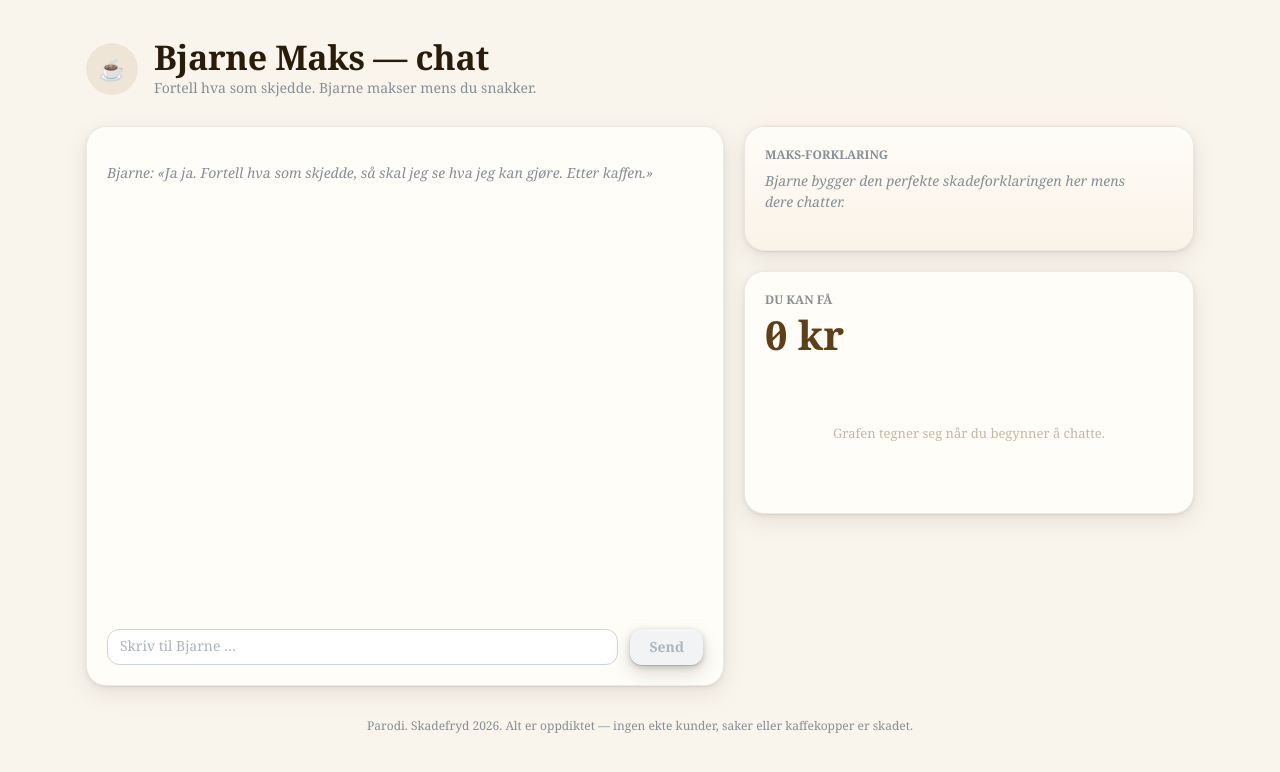
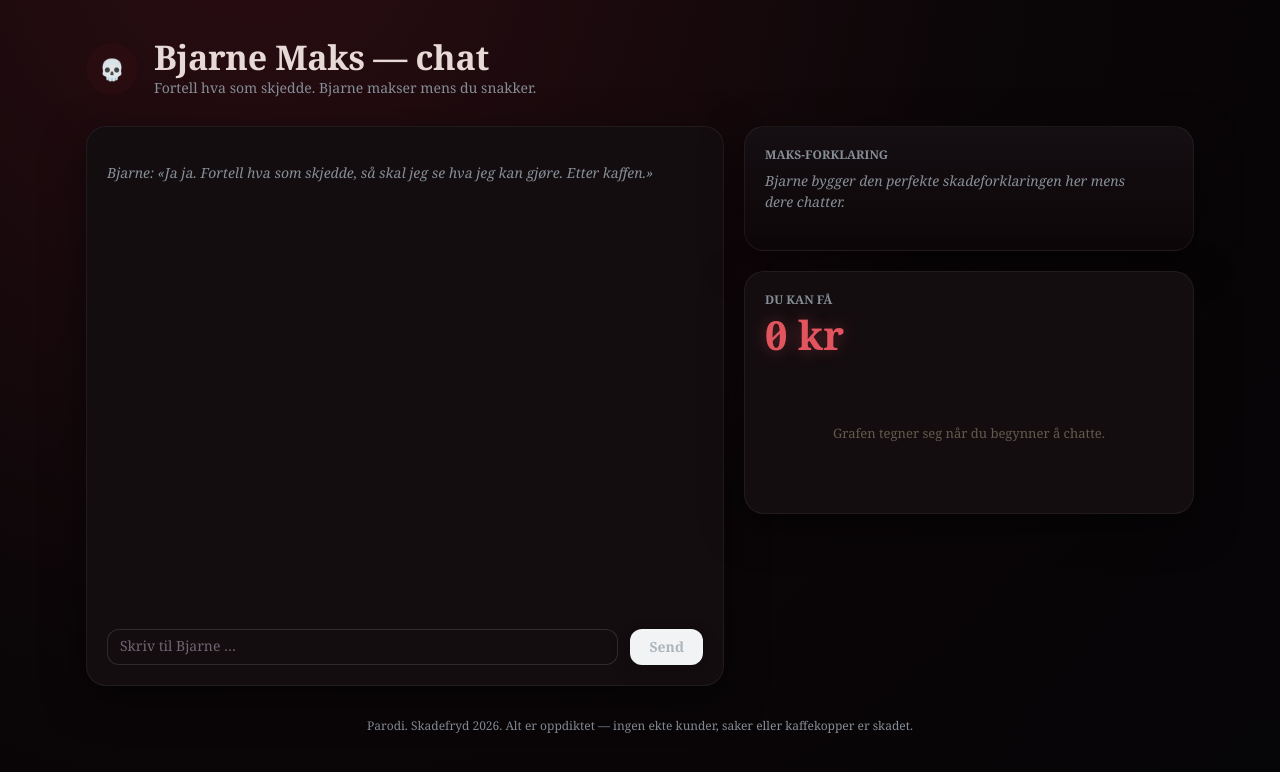
Before and after one commit to skadefryd26/lag7, a React (Vite) app in the folder frontend/: page / in a window 1280 px wide. Shown: the top 772 px of the page. Built offline with nearby package versions, Linux system fonts and the light colour scheme.

Commit message:
feat: valgknapper med beloep og renere chat design

```diff
--- a/frontend/package.json
+++ b/frontend/package.json
@@ -21,6 +21,7 @@
     "@types/react": "^18.3.11",
     "@types/react-dom": "^18.3.0",
     "@vitejs/plugin-react": "^4.3.2",
+    "playwright-core": "1.63.0",
     "typescript": "^5.6.2",
     "vite": "^5.4.8"
   }
--- a/frontend/src/features/chat/BelopGraf.tsx
+++ b/frontend/src/features/chat/BelopGraf.tsx
@@ -80,7 +80,7 @@ export function BelopGraf({ verdier, bredde = 320, hoyde = 120 }: Props) {
         cy={siste.y}
         r={5}
         fill={farge}
-        stroke="#fffdf8"
+        stroke="#140d10"
         strokeWidth={2}
       />
     </svg>
--- a/frontend/src/features/chat/ChatPage.tsx
+++ b/frontend/src/features/chat/ChatPage.tsx
@@ -7,7 +7,9 @@ import {
   Container,
   Grid,
   Group,
+  MantineProvider,
   ScrollArea,
+  type MantineColorsTuple,
   Stack,
   Text,
   Textarea,
@@ -25,6 +27,20 @@ const kr = new Intl.NumberFormat("no-NO", {
   currency: "NOK",
   maximumFractionDigits: 0,
 });
+
+// Luguber fargepalett — mørk, bleik og litt blodig. Brukes bare på denne siden.
+const blood: MantineColorsTuple = [
+  "#f4dfe0",
+  "#e3b4b7",
+  "#d18a8e",
+  "#bd6165",
+  "#a53a3f",
+  "#8a262c",
+  "#701b21",
+  "#570f14",
+  "#3c070b",
+  "#220204",
+];
 
 // Et "drastisk" hopp: over 40 000 kr eller mer enn 25 % opp.
 function erStortHopp(delta: number, forrige: number): boolean {
@@ -85,15 +101,34 @@ export function ChatPage() {
   }
 
   return (
-    <Box style={{ position: "relative", minHeight: "100vh" }}>
+    <MantineProvider
+      forceColorScheme="dark"
+      theme={{ colors: { blood }, primaryColor: "blood", primaryShade: 6 }}
+    >
+      <Box
+        style={{
+          position: "relative",
+          minHeight: "100vh",
+          background:
+            "radial-gradient(circle at 20% -10%, #2a0d12 0%, #0b0608 55%, #050406 100%)",
+        }}
+      >
         <PengeRegn aktiv={regn} />
         <Container size="lg" py={40}>
           <Group gap="md" align="center" mb={28}>
-          <Avatar radius="xl" size={52} color="coffee" style={{ fontSize: 24 }}>
-            ☕
+            <Avatar
+              radius="xl"
+              size={52}
+              color="blood"
+              style={{ fontSize: 24 }}
+            >
+              💀
             </Avatar>
             <div>
-            <Title order={1} style={{ fontSize: 34, lineHeight: 1.05 }}>
+              <Title
+                order={1}
+                style={{ fontSize: 34, lineHeight: 1.05, color: "#e7d9d6" }}
+              >
                 Bjarne Maks — chat
               </Title>
               <Text c="dimmed" size="sm" mt={2}>
@@ -110,9 +145,9 @@ export function ChatPage() {
               radius={20}
               p="lg"
               style={{
-                background: "#fffdf8",
-                boxShadow: "var(--shadow-md)",
-                borderColor: "rgba(20,12,4,0.08)",
+                background: "#140d10",
+                boxShadow: "0 12px 40px rgba(0,0,0,0.55)",
+                borderColor: "rgba(255,255,255,0.06)",
                 display: "flex",
                 flexDirection: "column",
                 height: 560,
@@ -147,7 +182,7 @@ export function ChatPage() {
                 </Stack>
               </ScrollArea>
 
-              <Group gap="sm" mt="md" align="flex-end">
+              <Group gap="sm" mt="md" align="flex-end" className="chat-luguber-inputrow">
                 <Textarea
                   style={{ flex: 1 }}
                   placeholder="Skriv til Bjarne …"
@@ -165,7 +200,7 @@ export function ChatPage() {
                   radius={12}
                 />
                 <Button
-                  color="coffee"
+                  color="blood"
                   radius={12}
                   loading={mutation.isPending}
                   disabled={melding.trim().length === 0}
@@ -187,9 +222,9 @@ export function ChatPage() {
                 p="lg"
                 style={{
                   background:
-                    "linear-gradient(180deg, #fffdf8 0%, #faf3e8 100%)",
-                  boxShadow: "var(--shadow-md)",
-                  borderColor: "rgba(20,12,4,0.08)",
+                    "linear-gradient(180deg, #150e12 0%, #0d0709 100%)",
+                  boxShadow: "0 12px 40px rgba(0,0,0,0.55)",
+                  borderColor: "rgba(255,255,255,0.06)",
                 }}
               >
                 <Text size="xs" fw={700} c="dimmed" tt="uppercase" mb={6}>
@@ -213,9 +248,9 @@ export function ChatPage() {
                 radius={20}
                 p="lg"
                 style={{
-                  background: "#fffdf8",
-                  boxShadow: "var(--shadow-md)",
-                  borderColor: "rgba(20,12,4,0.08)",
+                  background: "#140d10",
+                  boxShadow: "0 12px 40px rgba(0,0,0,0.55)",
+                  borderColor: "rgba(255,255,255,0.06)",
                 }}
               >
                 <Group justify="space-between" align="baseline" mb={4}>
@@ -255,7 +290,8 @@ export function ChatPage() {
                       fontSize: 40,
                       fontWeight: 800,
                       lineHeight: 1.1,
-                      color: "#5f3f18",
+                      color: "#e2555f",
+                      textShadow: "0 0 16px rgba(226,85,95,0.35)",
                     }}
                   >
                     {kr.format(belop)}
@@ -282,6 +318,7 @@ export function ChatPage() {
         </Text>
         </Container>
       </Box>
+    </MantineProvider>
   );
 }
 
@@ -306,15 +343,15 @@ function Boble({
           maxWidth: "80%",
           padding: "10px 14px",
           borderRadius: 14,
-          background: kunde ? "#845923" : "#faf5ec",
-          color: kunde ? "#faf1e6" : "inherit",
-          border: kunde ? "none" : "1px solid rgba(20,12,4,0.06)",
+          background: kunde ? "#4a141a" : "#1c1418",
+          color: kunde ? "#f3e4e2" : "#d9cdd0",
+          border: kunde ? "none" : "1px solid rgba(255,255,255,0.08)",
           lineHeight: 1.5,
           fontSize: 14,
         }}
       >
         {!kunde && (
-          <Text size="xs" fw={700} c="#845923" mb={6}>
+          <Text size="xs" fw={700} c="#c96b6f" mb={6}>
             Bjarne
           </Text>
         )}
@@ -322,7 +359,7 @@ function Boble({
 
         {harValg && (
           <Stack gap={6}>
-            <Text size="xs" fw={700} c="#845923">
+            <Text size="xs" fw={700} c="#c96b6f">
               Velg hva du vil legge til
             </Text>
             {valgListe.map((valg, i) => (
--- a/frontend/src/styles.css
+++ b/frontend/src/styles.css
@@ -77,6 +77,16 @@ li {
   animation: bjarne-sigh 1400ms var(--ease-in-out) infinite;
 }
 
+/* Luguber innskrivingsfelt på chat-siden med Bjarne. */
+.chat-luguber-inputrow textarea {
+  background-color: #140d10 !important;
+  border-color: rgba(255, 255, 255, 0.12) !important;
+  color: #e7d9d6 !important;
+}
+.chat-luguber-inputrow textarea::placeholder {
+  color: #6f6470 !important;
+}
+
 @media (prefers-reduced-motion: reduce) {
   *,
   *::before,
```
Also changed, not shown: 1 other file (tests, documents, lock files or other folders). Lines whose indentation alone changed are shown as unchanged.
